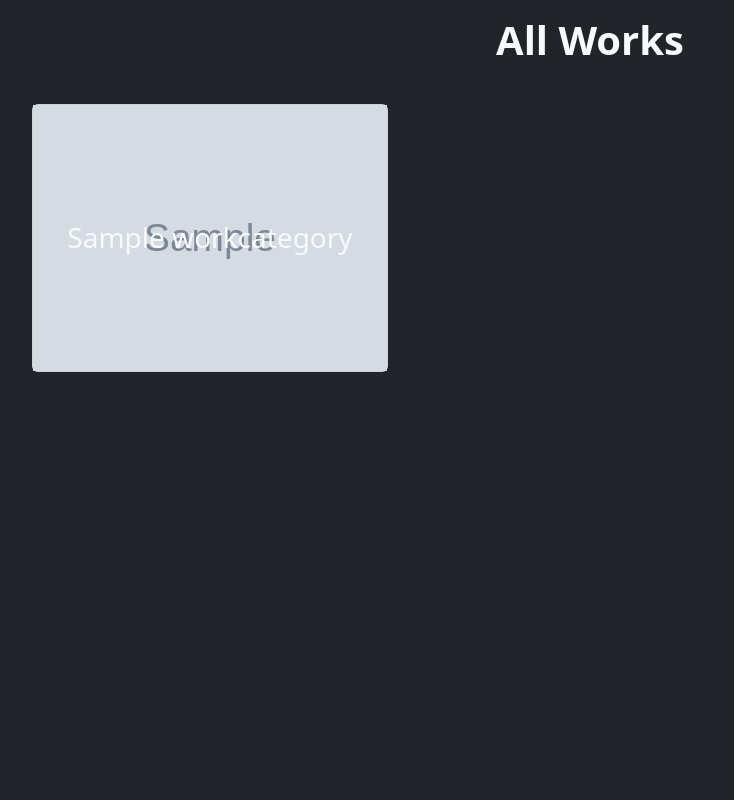
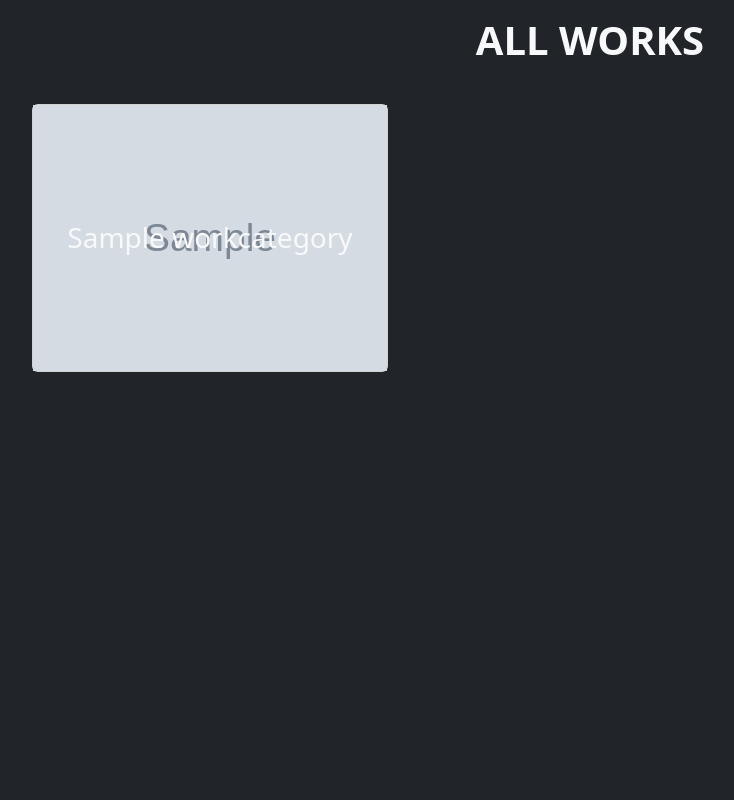
Before and after one commit to Penk13/nomstudio, a Django app: page /works/ in a window 1280 px wide. Shown: the part 57-857 px from the top of the page, without its empty margins (50-784 px from the left). Run offline with Django 4.2, Linux system fonts and the light colour scheme; tables that the repository leaves empty hold one stand-in row (values such as "Sample post"); grey boxes marked "Sample" are stand-in pictures.

Commit message:
little fix

```diff
--- a/templates/core/all_works.html
+++ b/templates/core/all_works.html
@@ -4,7 +4,7 @@
 
 {% block content %}
 <div class="container text-light">
-    <h1 class="fw-bold text-center py-3">All Works</h1>
+    <h1 class="fw-bold text-center py-3">ALL WORKS</h1>
     <div class="row">
         {% for work_category in work_categories %}
         <div class="col-sm-12 col-md-6 col-lg-4">
```
